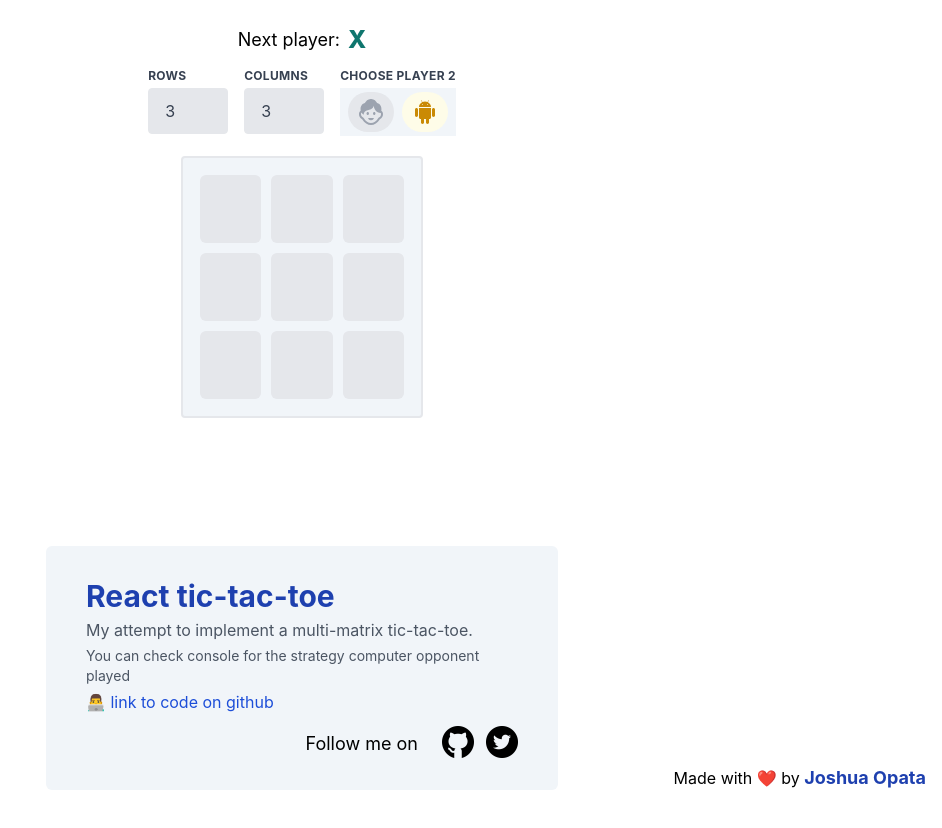
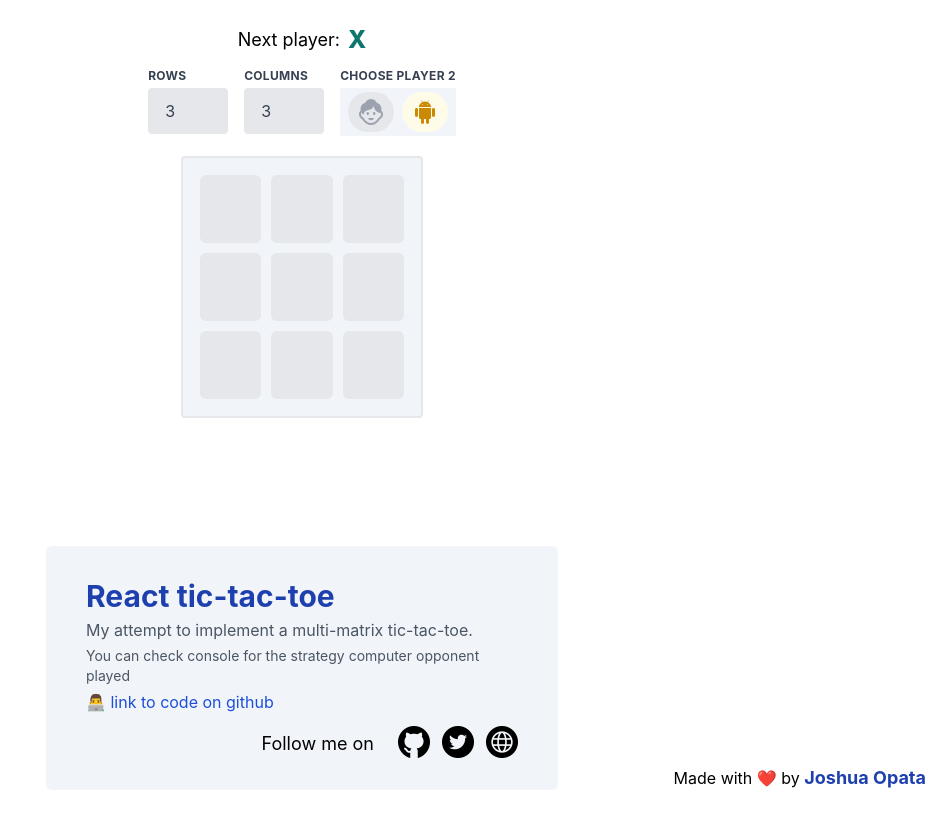
Before and after one commit to opatajoshua/react-tic-tac-toe, a React (Create React App) app: page / in a window 1280 px wide. Shown: the top 828 px of the page, without its empty margins (338-1280 px from the left). Built offline with nearby package versions, Linux system fonts and the light colour scheme.

Commit message:
wip: added in website lin

```diff
--- a/src/info/InfoCard.tsx
+++ b/src/info/InfoCard.tsx
@@ -35,6 +35,9 @@ export function InfoCard(props: ComponentProps<'div'>) {
         <a href="https://twitter.com/JOLk22" target="_blank" rel="noreferrer">
           <img src="imgs/twitter.png" alt="" className="w-8" />
         </a>
+        <a href="https://joshuaopata.com" target="_blank" rel="noreferrer">
+          <img src="imgs/web.png" alt="" className="w-8" />
+        </a>
       </div>
     </div>
   );
```
Also changed, not shown: public/imgs/web.png (added).
